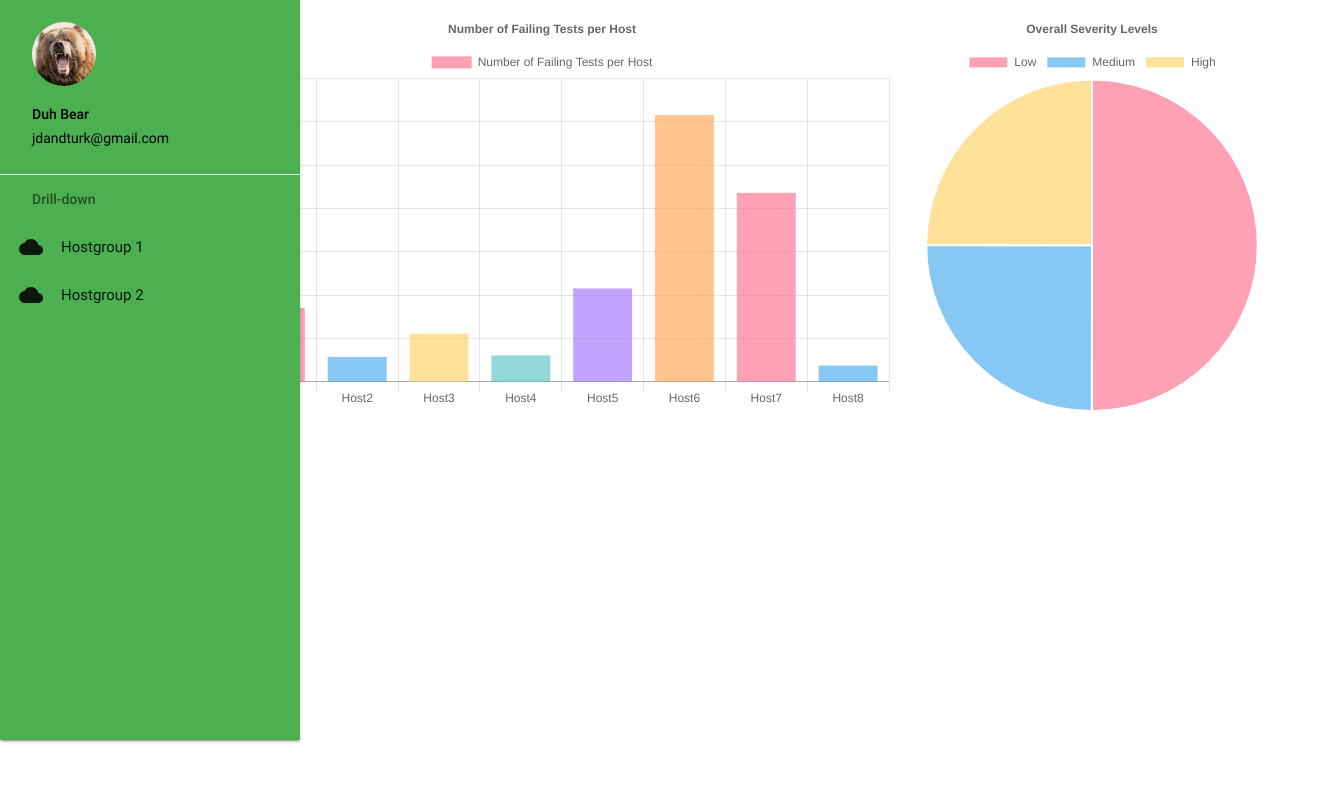
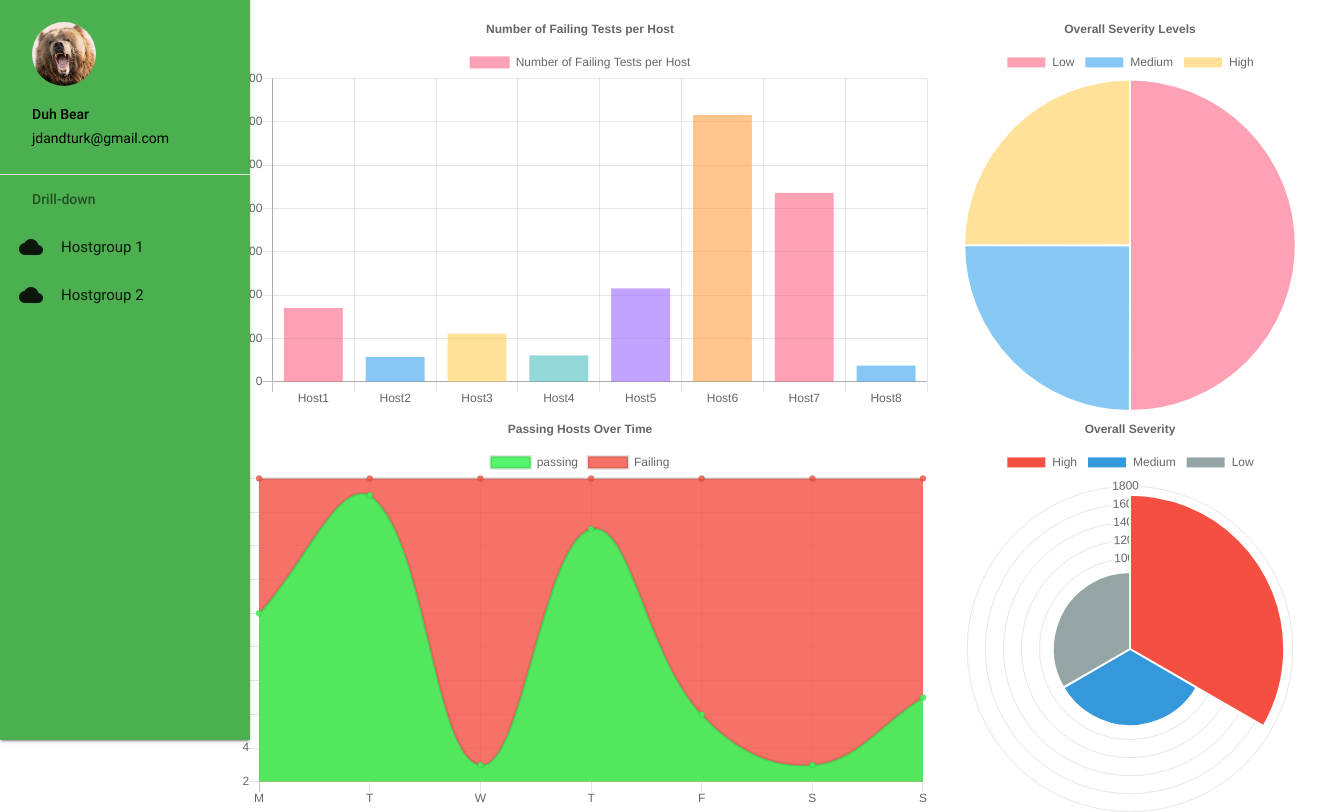
Before and after one commit to scott-armiger/dashboard-prototype, a plain HTML site: page index.html in a window 1280 px wide. Shown: the part 120-932 px from the top of the page, 1330 px wide, since content can reach past the window. Before the commit the page ends 800 px from the top, so only its background shows below. Drawn offline with nearby package versions, Linux system fonts and the light colour scheme.

Commit message:
Added line chart and polar chart to the overview dashboard

```diff
--- a/css/style.css
+++ b/css/style.css
@@ -1,13 +1,14 @@
 #navbar-logo {
   //height: 50px;
   margin-top: 20px;
-  margin-left: 40px;
+  margin-left: 20px;
 }
 
 .charts {
+  margin-left: 18%;
   display: grid;
   grid-template-columns: 1fr 1fr;
-  grid-template-rows: 1fr fr;
+  grid-template-rows: 1fr 1fr;
 }
 
 #bar1 {
--- a/index.html
+++ b/index.html
@@ -16,6 +16,7 @@
 
     <body>
 
+    <!--Top Navbar-->
       <nav>
         <div class="nav-wrapper grey darken-3">
           <a href="#" data-activates="slide-out" class="button-collapse"><i class="material-icons">menu</i></a>
@@ -26,8 +27,11 @@
           </ul>
         </div>
       </nav>
+      <!--END TOP NAVBAR -->
 
       <br><br><br>
+
+      <!--SIDE NAV BAR -->
 
       <ul id="slide-out" class="side-nav fixed green darken">
           <img id="navbar-logo" src="assets/logo.png" alt="Onyx Point Logo" height="" width="200" class="responsive-image brand-logo">
@@ -41,6 +45,7 @@
         <li><a class="subheader">Drill-down</a>
         </li>
 
+        <!--HostGroup collapible -->
         <li>
           <ul class="collapsible" data-collapsible="accordion">
             <li>
@@ -68,23 +73,28 @@
           </ul>
         </li>
       </ul>
+    <!-- END SIDE NAVBAR -->
+
+
+    <!-- CHARTS -->
       <div class="container charts">
         <canvas id="bar1" width="700" height="400"></canvas>
         <canvas id="pie1" width="400" height="400"></canvas>
+        <canvas id="line1" width ="700" height="400"></canvas>
+        <canvas id="polar1" width ="400" height="400"></canvas>
       </div>
       <!--Import jQuery before materialize.js-->
       <script type="text/javascript" src="https://code.jquery.com/jquery-3.2.1.min.js"></script>
       <script type="text/javascript" src="https://cdnjs.cloudflare.com/ajax/libs/materialize/0.100.1/js/materialize.min.js"></script>
+
+      <!--Import chart.js -->
       <script type="text/javascript" src="https://cdnjs.cloudflare.com/ajax/libs/Chart.js/2.6.0/Chart.bundle.js"></script>
+
+      <!--Importing chart.js scripts -->
       <script type="text/javascript" src="js/mahchart.js"></script>
 
-
-      <script>
-
-        $(document).ready(function(){
-          $(".button-collapse").sideNav();
-        });
-      </script>
+      <script type="text/javascript" src="js/scripts.js"></script>
+    <!-- END CHARTS -->
 
     </body>
 
--- a/js/mahchart.js
+++ b/js/mahchart.js
@@ -1,3 +1,4 @@
+//Bar Chart
 var bar1e = document.getElementById("bar1");
 var bar1 = new Chart(bar1e, {
   type: 'bar',
@@ -30,8 +31,9 @@ var bar1 = new Chart(bar1e, {
    }
 });
 
+//Pie Chart
 var pie1e = document.getElementById("pie1");
-var bar1 = new Chart(pie1e, {
+var pie1 = new Chart(pie1e, {
   type: 'pie',
    data: {
      labels: ["Low", "Medium", "High"],
@@ -42,14 +44,6 @@ var bar1 = new Chart(pie1e, {
          'rgba(255, 99, 132, 0.6)',
          'rgba(54, 162, 235, 0.6)',
          'rgba(255, 206, 86, 0.6)',
-         'rgba(75, 192, 192, 0.6)',
-         'rgba(153, 102, 255, 0.6)',
-         'rgba(255, 159, 64, 0.6)',
-         'rgba(255, 99, 132, 0.6)',
-         'rgba(54, 162, 235, 0.6)',
-         'rgba(255, 206, 86, 0.6)',
-         'rgba(75, 192, 192, 0.6)',
-         'rgba(153, 102, 255, 0.6)'
        ]
      }]
    },
@@ -61,3 +55,52 @@ var bar1 = new Chart(pie1e, {
      responsive: false,
    }
 });
+
+//Line Chart
+var line1e = document.getElementById('line1').getContext('2d');
+var line1 = new Chart(line1e, {
+  type: 'line',
+  data: {
+    labels: ['M', 'T', 'W', 'T', 'F', 'S', 'S'],
+    datasets: [{
+      label: 'passing',
+      data: [12, 19, 3, 17, 6, 3, 7],
+      backgroundColor: "rgb(65, 244, 92, 0.9)"
+    }, {
+      label: 'Failing',
+      data: [20, 20, 20, 20, 20, 20, 20],
+      backgroundColor: "rgba(244, 79, 65, 0.8)"
+    }]
+  },
+  options: {
+      responsive: false,
+      title: {
+        display: true,
+        text: "Passing Hosts Over Time"
+      },
+  }
+});
+
+//Polar Chart
+var polare = document.getElementById("polar1").getContext('2d');
+var polar1 = new Chart(polare, {
+  type: 'polarArea',
+  data: {
+    labels: ["High", "Medium", "Low"],
+    datasets: [{
+      backgroundColor: [
+        "rgb(244, 79, 65)",
+        "#3498db",
+        "#95a5a6",
+      ],
+      data: [1705,852,852]
+    }]
+  },
+  options: {
+      responsive: false,
+      title: {
+        display: true,
+        text: "Overall Severity"
+      },
+  }
+});
--- /dev/null
+++ b/js/scripts.js
@@ -0,0 +1,5 @@
+$(document).ready(function(){
+  $(".button-collapse").sideNav({
+    menuWidth: 250, //Default is 300
+  });
+});
```
